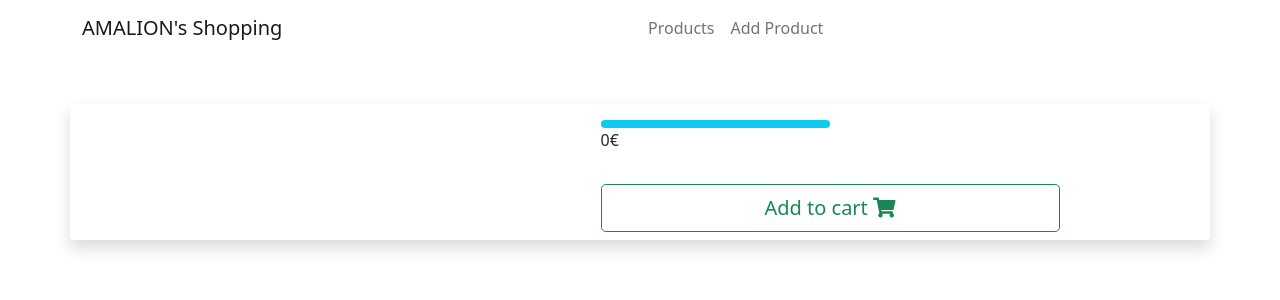
After one commit to Ama-Lion/symfony-e-commerce-site, a Symfony app: template templates/product/show_product.html.twig in a window 1280 px wide. The commit adds this page. Shown: the top 300 px of the page. Run offline with Twig, Linux system fonts and the light colour scheme; the template is opened without the code that fills it, so the values that code supplies are empty; some libraries are stand-ins or nearby versions.

Commit message:
added product details function + template

```diff
--- a/templates/base.html.twig
+++ b/templates/base.html.twig
@@ -7,7 +7,7 @@
            and uncomment the following Encore helpers to start using Symfony UX #}
         {% block stylesheets %}
         <link href="https://cdn.jsdelivr.net/npm/bootstrap@5.0.0-beta3/dist/css/bootstrap.min.css" rel="stylesheet" integrity="sha384-eOJMYsd53ii+scO/bJGFsiCZc+5NDVN2yr8+0RDqr0Ql0h+rP48ckxlpbzKgwra6" crossorigin="anonymous">
-        {# <link rel="stylesheet" href="https://pro.fontawesome.com/releases/v5.10.0/css/all.css" integrity="sha384-AYmEC3Yw5cVb3ZcuHtOA93w35dYTsvhLPVnYs9eStHfGJvOvKxVfELGroGkvsg+p" crossorigin="anonymous"/> #}
+        <link rel="stylesheet" href="https://pro.fontawesome.com/releases/v5.10.0/css/all.css" integrity="sha384-AYmEC3Yw5cVb3ZcuHtOA93w35dYTsvhLPVnYs9eStHfGJvOvKxVfELGroGkvsg+p" crossorigin="anonymous"/>
         {#{{ encore_entry_link_tags('app') }}#}
         {% endblock %}
 
--- /dev/null
+++ b/templates/product/show_product.html.twig
@@ -0,0 +1,21 @@
+{% extends 'base.html.twig' %}
+
+{% block title %}{{product.name}}{% endblock %}
+
+{% block body %}
+<div class="row mt-5 d-flex  justify-content-center rounded shadow ">
+    <div class="col-4  p-2">
+        <img class="img-fluid rounded shadow" src="{{product.picture}}" alt="{{product.picture}}">
+    </div>
+    <div class="col-5 mr-3 p-2 d-flex flex-column justify-content-center ">
+        <h3>{{product.name}}</h3>
+        <span class="bg-info p-1 rounded w-50">{{product.category.name}}</span>
+        <p>{{product.price / 100}}€</p>
+        <p>{{product.description}}</p>
+        <button class="btn btn-outline-success btn-lg">
+            Add to cart
+            <i class="fas fa-shopping-cart"></i>
+        </button>
+    </div>
+</div>
+{% endblock %}
--- a/templates/shared/_products.html.twig
+++ b/templates/shared/_products.html.twig
@@ -9,8 +9,9 @@
           <h5 class="card-title">{{product.price / 100}}€</h5>
           <p class="card-title">{{ product.description| raw|length > 50 ? product.description| raw|slice(0, 50) ~ '...' :
             product.description| raw }}</p>
-          <a href="#" class="btn btn-primary">Details</a>
-          <a href="#" class="btn btn-success">Add To Cart</a>
+          <a href="{{ path('show_product', {'slug': product.slug}) }}" class="btn btn-outline-primary">Details</a>
+
+          <a href="#" class="btn btn-success"><i class="fas fa-shopping-cart"></i> Add To Cart</a>
         </div>
     </div>
 </div>
```
Also changed, not shown: src/Controller/ProductController.php (+18 -1 lines).
